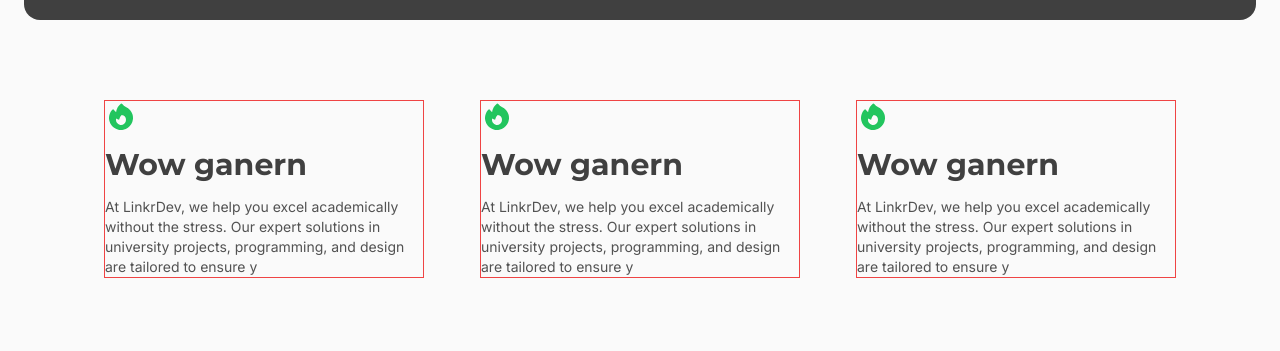
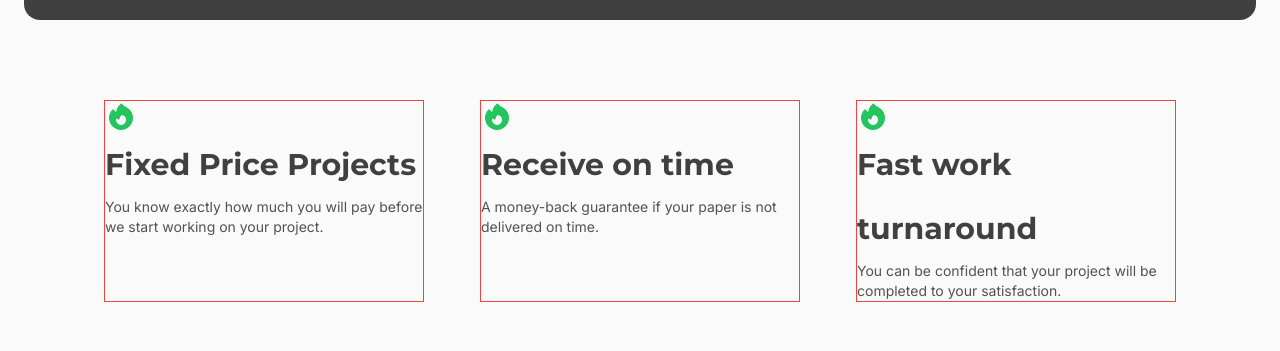
Before and after one commit to itgauy/Tech-Commr, a React (Vite) app in the folder frontend/: page / in a window 1280 px wide. Shown: the part 1160-1511 px from the top of the page. Built offline with nearby package versions, Linux system fonts and the light colour scheme.

Commit message:
Updated Company Overview

```diff
--- a/frontend/src/components/CompanyOverview.jsx
+++ b/frontend/src/components/CompanyOverview.jsx
@@ -8,18 +8,18 @@ const CompanyOverview = () => {
   const CompanyOverviewContent = [
     {
       icon: 'M12.963 2.286a.75.75 0 0 0-1.071-.136 9.742 9.742 0 0 0-3.539 6.176 7.547 7.547 0 0 1-1.705-1.715.75.75 0 0 0-1.152-.082A9 9 0 1 0 15.68 4.534a7.46 7.46 0 0 1-2.717-2.248ZM15.75 14.25a3.75 3.75 0 1 1-7.313-1.172c.628.465 1.35.81 2.133 1a5.99 5.99 0 0 1 1.925-3.546 3.75 3.75 0 0 1 3.255 3.718Z',
-      title: 'Wow ganern',
-      desc: 'At LinkrDev, we help you excel academically without the stress. Our expert solutions in university projects, programming, and design are tailored to ensure y'
+      title: 'Fixed Price Projects',
+      desc: 'You know exactly how much you will pay before we start working on your project.'
     },
     {
       icon: 'M12.963 2.286a.75.75 0 0 0-1.071-.136 9.742 9.742 0 0 0-3.539 6.176 7.547 7.547 0 0 1-1.705-1.715.75.75 0 0 0-1.152-.082A9 9 0 1 0 15.68 4.534a7.46 7.46 0 0 1-2.717-2.248ZM15.75 14.25a3.75 3.75 0 1 1-7.313-1.172c.628.465 1.35.81 2.133 1a5.99 5.99 0 0 1 1.925-3.546 3.75 3.75 0 0 1 3.255 3.718Z',
-      title: 'Wow ganern',
-      desc: 'At LinkrDev, we help you excel academically without the stress. Our expert solutions in university projects, programming, and design are tailored to ensure y'
+      title: 'Receive on time',
+      desc: 'A money-back guarantee if your paper is not delivered on time.'
     },
     {
       icon: 'M12.963 2.286a.75.75 0 0 0-1.071-.136 9.742 9.742 0 0 0-3.539 6.176 7.547 7.547 0 0 1-1.705-1.715.75.75 0 0 0-1.152-.082A9 9 0 1 0 15.68 4.534a7.46 7.46 0 0 1-2.717-2.248ZM15.75 14.25a3.75 3.75 0 1 1-7.313-1.172c.628.465 1.35.81 2.133 1a5.99 5.99 0 0 1 1.925-3.546 3.75 3.75 0 0 1 3.255 3.718Z',
-      title: 'Wow ganern',
-      desc: 'At LinkrDev, we help you excel academically without the stress. Our expert solutions in university projects, programming, and design are tailored to ensure y'
+      title: 'Fast work turnaround',
+      desc: 'You can be confident that your project will be completed to your satisfaction.'
     }
   ]
   return (
```
